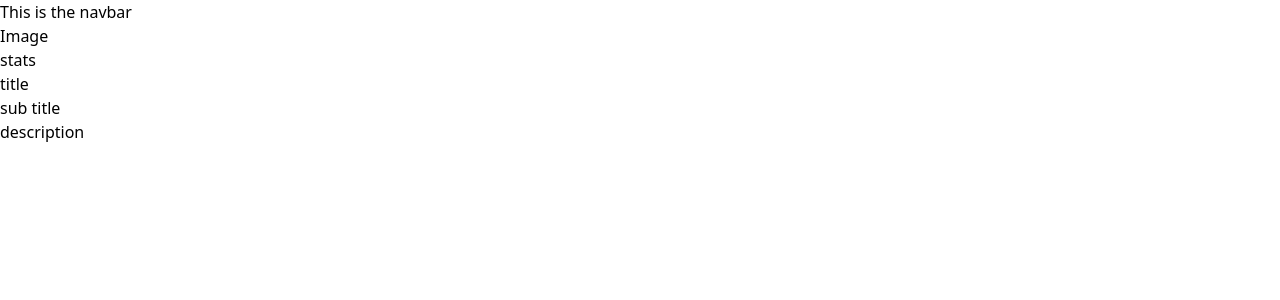
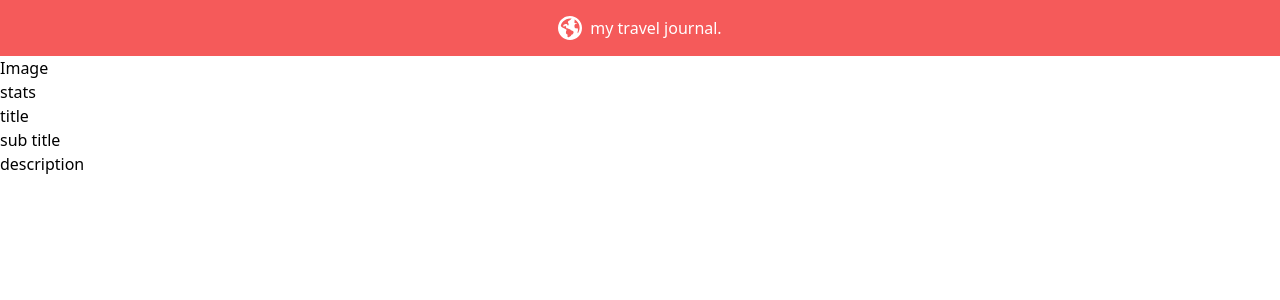
Before and after one commit to InshutiSouvede/travel_agency, a React (Vite) app: page / in a window 1280 px wide. Shown: the top 300 px of the page. Built offline with nearby package versions, Linux system fonts and the light colour scheme.

Commit message:
Add and style navbar contents

```diff
--- a/src/components/Nav.jsx
+++ b/src/components/Nav.jsx
@@ -1,7 +1,9 @@
+import logo from '../assets/icons/earth.svg'
 export default function Nav(){
     return (
-        <nav>
-        This is the navbar
+        <nav className='bg-[#F55A5A] flex justify-center h-14 items-center text-white gap-2'>
+        <img src={logo} alt="logo" />
+        <h1>my travel journal.</h1>
         </nav>
     )
 }
```
